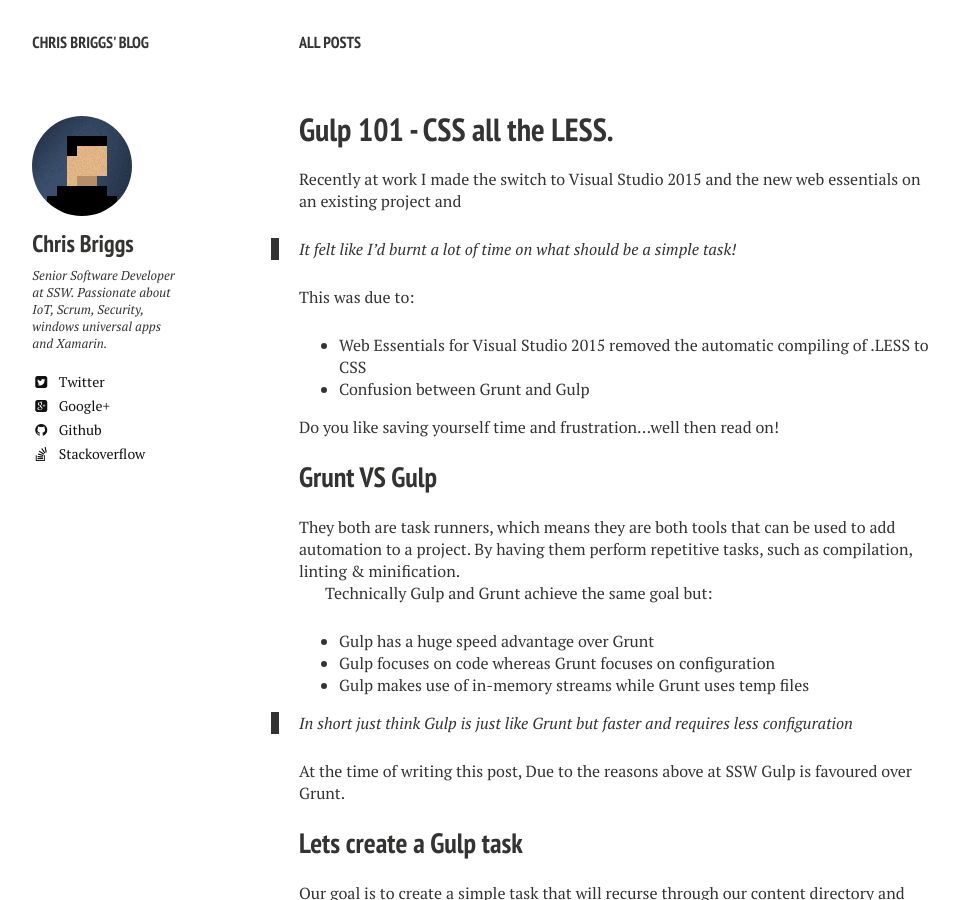
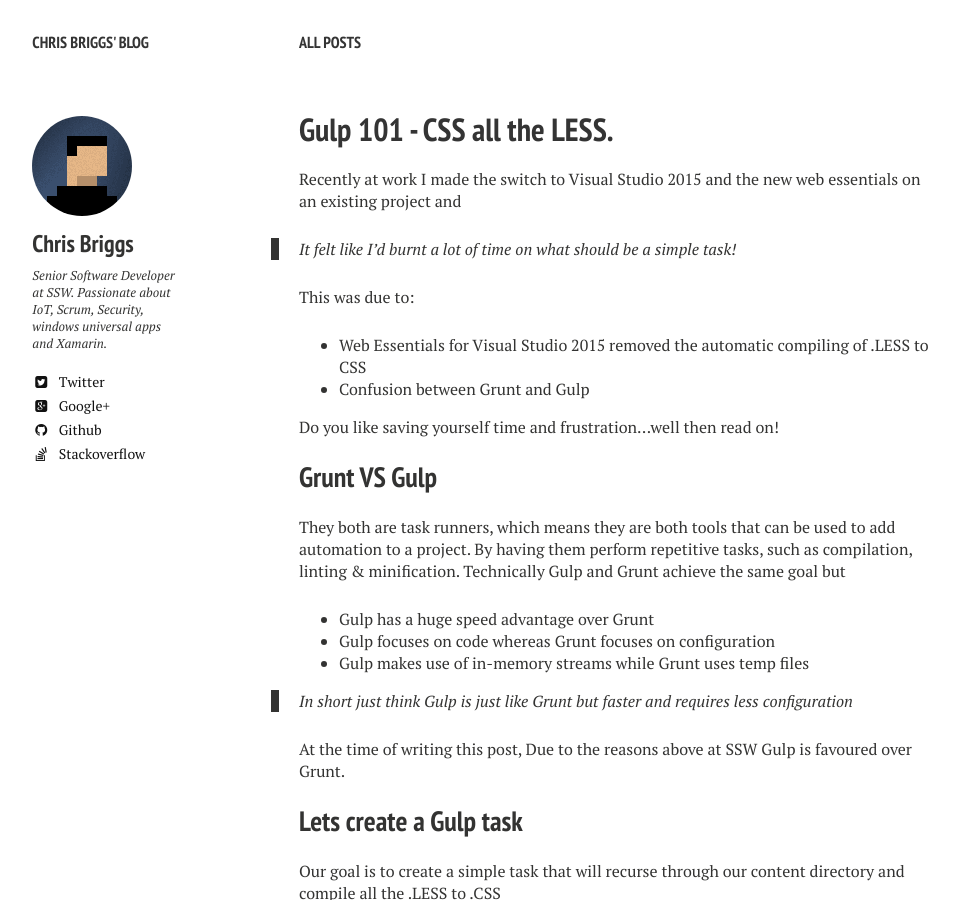
Before and after one commit to Briggsc28/briggsc28.github.io, a Jekyll site: the page built from _posts/2015-05-18-Glup-101-CSS-all-the-LESS.md, in a window 1280 px wide and 900 px high. Shown: the whole window, without its empty margins (21-980 px from the left). Built offline with Jekyll 4.4.1, drawn with Linux system fonts in a browser that asks for light colours; nearby versions of some CDN libraries.

Commit message:
Minor tweak

```diff
--- a/_posts/2015-05-18-Glup-101-CSS-all-the-LESS.md
+++ b/_posts/2015-05-18-Glup-101-CSS-all-the-LESS.md
@@ -23,9 +23,7 @@
 
 ## Grunt VS Gulp
 
-They both are task runners, which means they are both tools that can be used to add automation to a project. By having them perform repetitive tasks, such as compilation, linting & minification.
-
-Technically Gulp and Grunt achieve the same goal but:
+They both are task runners, which means they are both tools that can be used to add automation to a project. By having them perform repetitive tasks, such as compilation, linting & minification. Technically Gulp and Grunt achieve the same goal but
 
 * Gulp has a huge speed advantage over Grunt
 * Gulp focuses on code whereas Grunt focuses on configuration
```
